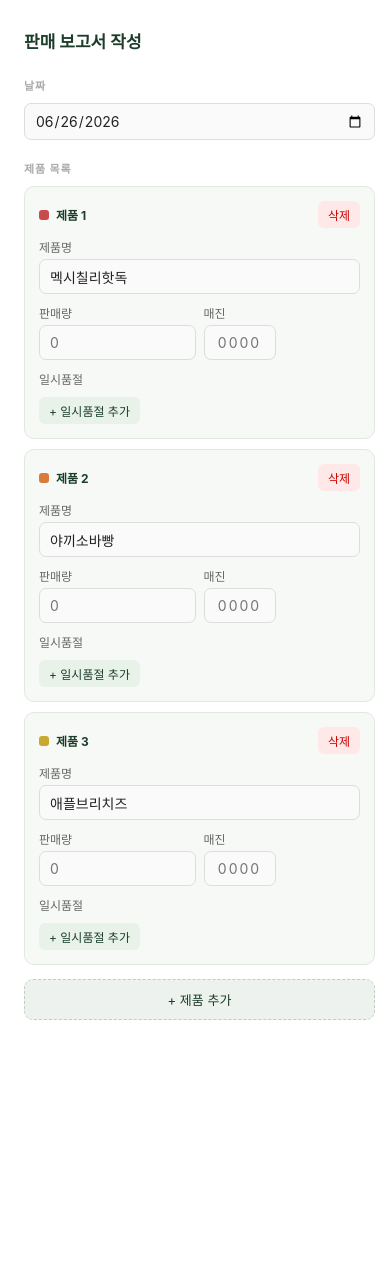
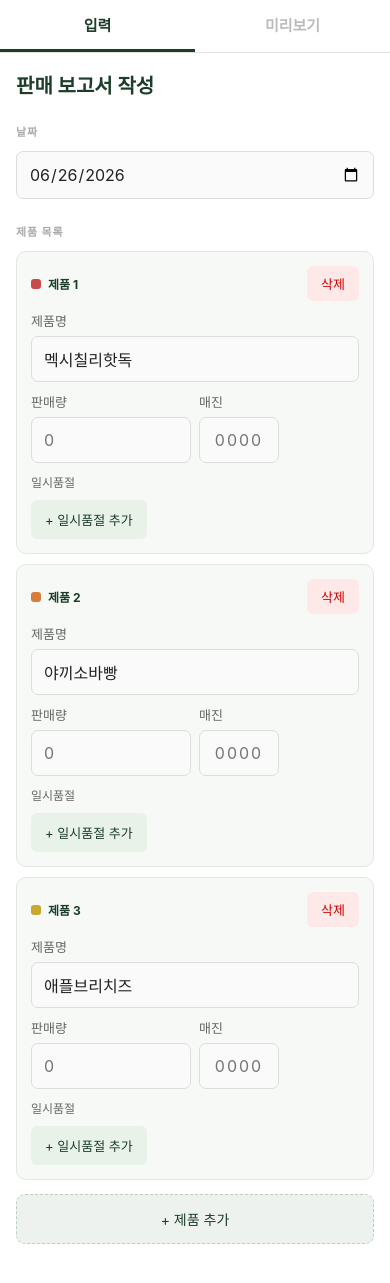
Before and after one commit to hanseodev/hanseodev.github.io, a Jekyll site: the page sandwich-report.html, which Jekyll copies as it is, in a window 390 px wide and 1344 px high. Shown: the top 1283 px of the window. Built offline with Jekyll 4.4.1, drawn with Linux system fonts in a browser that asks for light colours.

Commit message:
Update sandwich-report.html

```diff
--- a/sandwich-report.html
+++ b/sandwich-report.html
@@ -2,8 +2,8 @@
 <html lang="ko">
 <head>
   <meta charset="UTF-8">
-  <meta name="viewport" content="width=device-width, initial-scale=1.0">
-  <title>샌드위치정거장 판매량 & 매진 시각</title>
+  <meta name="viewport" content="width=device-width, initial-scale=1.0, maximum-scale=1.0">
+  <title>샌드위치정거장 판매 보고서</title>
   <script src="https://cdnjs.cloudflare.com/ajax/libs/html2canvas/1.4.1/html2canvas.min.js"></script>
   <style>
     * { box-sizing: border-box; margin: 0; padding: 0; }
@@ -13,6 +13,24 @@
       min-height: 100vh;
       display: flex;
     }
+
+    /* ─── 탭바 (모바일 전용) ─── */
+    .tab-bar {
+      display: none;
+      position: fixed;
+      top: 0; left: 0; right: 0;
+      z-index: 100;
+      background: #fff;
+      border-bottom: 1px solid #e0e0e0;
+    }
+    .tab-btn {
+      flex: 1; padding: 14px; border: none; background: none;
+      font-size: 15px; font-weight: 700; color: #bbb;
+      cursor: pointer; font-family: inherit;
+      border-bottom: 3px solid transparent;
+      transition: color .15s, border-color .15s;
+    }
+    .tab-btn.active { color: #1b3d2a; border-bottom-color: #1b3d2a; }
 
     /* ─── Form Panel ─── */
     .form-panel {
@@ -81,24 +99,13 @@
       overflow: hidden;
       box-shadow: 0 6px 32px rgba(0,0,0,0.13);
     }
-
-    .rc-header {
-      background: #1b3d2a; padding: 22px 28px 18px; color: #fff;
-    }
+    .rc-header { background: #1b3d2a; padding: 22px 28px 18px; color: #fff; }
     .rc-date { font-size: 13px; opacity: .65; margin-bottom: 3px; }
     .rc-title { font-size: 20px; font-weight: 800; letter-spacing: -.3px; }
     .rc-sub { font-size: 12px; opacity: .5; margin-top: 3px; }
 
-    /* Stats strip */
-    .rc-stats {
-      display: flex;
-      border-bottom: 1px solid #f0f0f0;
-    }
-    .rc-stat-col {
-      flex: 1;
-      padding: 12px 14px;
-      border-right: 1px solid #f0f0f0;
-    }
+    .rc-stats { display: flex; border-bottom: 1px solid #f0f0f0; }
+    .rc-stat-col { flex: 1; padding: 12px 14px; border-right: 1px solid #f0f0f0; }
     .rc-stat-col:last-child { border-right: none; }
     .rc-stat-name {
       font-size: 13px; font-weight: 700; color: #999; margin-bottom: 6px;
@@ -111,23 +118,16 @@
       font-size: 17px; font-weight: 700; padding: 6px 16px;
       border-radius: 20px; margin-top: 10px;
     }
-    .rc-stat-oos {
-      font-size: 14px; font-weight: 700; color: #aaa; margin-top: 8px;
-    }
+    .rc-stat-oos { font-size: 14px; font-weight: 700; color: #aaa; margin-top: 8px; }
 
-    /* Timeline */
     .rc-tl-wrap { padding: 16px 22px 22px; }
     .rc-tl-title {
       font-size: 10px; font-weight: 700; color: #bbb;
       letter-spacing: .08em; text-transform: uppercase; margin-bottom: 10px;
     }
-
     .tl-table { width: 100%; border-collapse: collapse; table-layout: fixed; }
     .tl-th-time { width: 38px; }
-    .tl-table thead th {
-      font-size: 10px; color: #666; font-weight: 600;
-      padding-bottom: 6px; text-align: center;
-    }
+    .tl-table thead th { font-size: 10px; color: #666; font-weight: 600; padding-bottom: 6px; text-align: center; }
     .tl-row td { height: 6px; }
     .tl-td-time {
       font-size: 8px; color: #ccc; text-align: right;
@@ -136,7 +136,7 @@
     }
     .tl-td-cell { border: 0.5px solid rgba(0,0,0,0.05); }
 
-    /* Copy button */
+    /* ─── Copy button ─── */
     .copy-btn {
       background: #1b3d2a; color: #fff; border: none; border-radius: 12px;
       padding: 15px 40px; font-size: 15px; font-weight: 700;
@@ -145,11 +145,88 @@
     .copy-btn:hover { background: #2a5a3e; }
     .copy-btn:active { background: #132e1e; }
     .copy-status { font-size: 13px; color: #555; min-height: 18px; text-align: center; }
+
+    /* ─── 모바일 ─── */
+    @media (max-width: 768px) {
+      body { flex-direction: column; background: #fff; }
+
+      .tab-bar { display: flex; }
+
+      .form-panel {
+        width: 100%; min-width: unset;
+        height: auto; min-height: calc(100vh - 50px);
+        border-right: none;
+        padding: 20px 16px 100px;
+        margin-top: 50px;
+      }
+      .form-panel.hidden { display: none; }
+
+      .preview-panel {
+        flex: unset; width: 100%;
+        padding: 16px 12px 100px;
+        margin-top: 50px;
+        gap: 16px;
+      }
+      .preview-panel.hidden { display: none; }
+
+      #report-card {
+        width: 100%;
+        border-radius: 12px;
+        box-shadow: 0 2px 12px rgba(0,0,0,0.1);
+      }
+
+      .copy-btn {
+        width: 100%; padding: 16px;
+        border-radius: 12px; font-size: 16px;
+        position: fixed; bottom: 0; left: 0; right: 0;
+        border-radius: 0;
+      }
+      .copy-status {
+        position: fixed; bottom: 56px; left: 0; right: 0;
+        background: rgba(255,255,255,0.95);
+        padding: 8px 16px; text-align: center;
+        font-size: 13px;
+      }
+
+      /* 폼 터치 친화적 */
+      input[type="text"],
+      input[type="number"],
+      input[type="date"] {
+        padding: 12px 12px; font-size: 16px;
+      }
+      .t-input {
+        width: 80px !important; padding: 12px 8px;
+        font-size: 17px;
+      }
+      .field label { font-size: 13px; margin-bottom: 6px; }
+      .btn { padding: 8px 14px; font-size: 13px; }
+      .btn-add-oos { padding: 10px 14px; }
+      .btn-add-product { padding: 14px; font-size: 14px; }
+      .form-panel h1 { font-size: 20px; margin-bottom: 20px; }
+      .section-title { margin: 24px 0 12px; }
+
+      /* 리포트 카드 — 작은 화면에 맞게 */
+      .rc-header { padding: 18px 20px 14px; }
+      .rc-title { font-size: 18px; }
+      .rc-stat-col { padding: 10px 10px; }
+      .rc-stat-qty { font-size: 22px; }
+      .rc-stat-badge { font-size: 14px; padding: 5px 12px; }
+      .rc-stat-oos { font-size: 12px; }
+      .rc-stat-name { font-size: 11px; }
+      .rc-tl-wrap { padding: 12px 14px 16px; }
+      .tl-th-time { width: 30px; }
+      .tl-table thead th { font-size: 9px; }
+    }
   </style>
 </head>
 <body>
 
-<div class="form-panel">
+<div class="tab-bar">
+  <button class="tab-btn active" onclick="switchTab('form')">입력</button>
+  <button class="tab-btn" onclick="switchTab('preview')">미리보기</button>
+</div>
+
+<div class="form-panel" id="panel-form">
   <h1>판매 보고서 작성</h1>
   <div class="section-title">날짜</div>
   <div class="field">
@@ -160,7 +237,7 @@
   <button class="btn-add-product" onclick="addProduct()">+ 제품 추가</button>
 </div>
 
-<div class="preview-panel">
+<div class="preview-panel hidden" id="panel-preview">
   <div id="report-card">
     <div class="rc-header">
       <div class="rc-date" id="preview-date">날짜를 선택하세요</div>
@@ -173,14 +250,12 @@
       <div id="preview-timeline"></div>
     </div>
   </div>
-
   <button class="copy-btn" onclick="copyToClipboard()">클립보드에 복사</button>
   <div class="copy-status" id="copy-status"></div>
 </div>
 
 <script>
   const DAYS = ['일', '월', '화', '수', '목', '금', '토'];
-
   const COLORS = ['#c94a4a', '#d97c3a', '#c9a830', '#5b9bd5', '#70ad47', '#9b59b6', '#e07070'];
 
   let products = [
@@ -294,16 +374,13 @@
         .join('');
       return `<div class="rc-stat-col">
         <div class="rc-stat-name">
-          <span class="dot" style="background:${color}"></span>
-          ${escHtml(p.name || '?')}
+          <span class="dot" style="background:${color}"></span>${escHtml(p.name || '?')}
         </div>
         <div class="rc-stat-qty">${qty}</div>
-        ${badge}
-        ${oosList}
+        ${badge}${oosList}
       </div>`;
     }).join('');
 
-    // Timeline
     const { start, end } = computeRange();
     const SLOT = 15;
     const totalSlots = (end - start) / SLOT;
@@ -372,6 +449,12 @@
   const t = new Date();
   document.getElementById('report-date').value =
     `${t.getFullYear()}-${String(t.getMonth()+1).padStart(2,'0')}-${String(t.getDate()).padStart(2,'0')}`;
+
+  // 데스크탑에서는 미리보기 패널 항상 표시
+  if (!isMobile()) {
+    document.getElementById('panel-preview').classList.remove('hidden');
+  }
+
   renderForm();
   updatePreview();
 </script>
```
Also changed, not shown: other parts of sandwich-report.html (+14 -9 lines).
